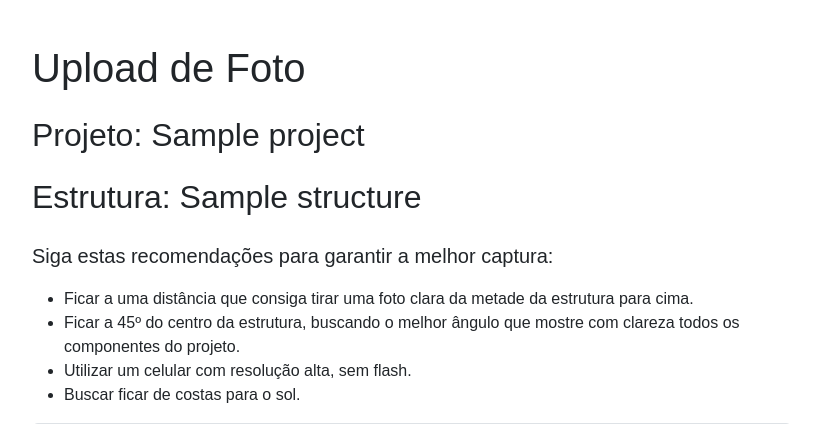
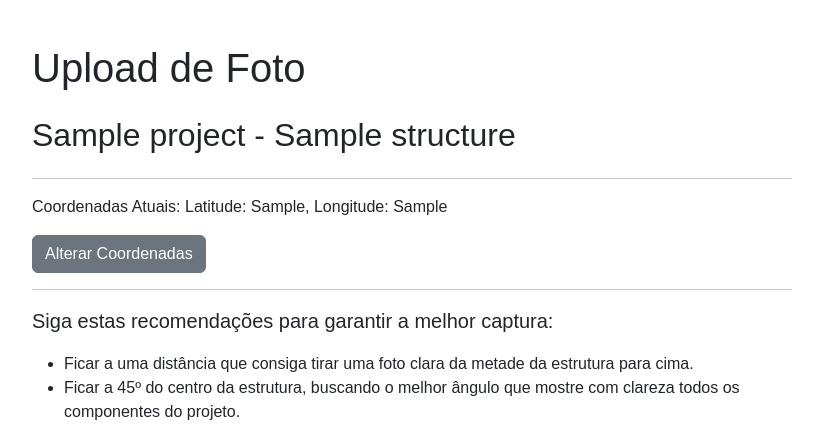
Before and after one commit to KValim/enel-poc-llm-identifier, a Flask app: template app/templates/upload_photo.html in a window 1280 px wide. Shown: the top 424 px of the page, without its empty margins (228-1047 px from the left). Run offline with Flask 2, Linux system fonts and the light colour scheme; the template is opened without the code that fills it: most values are stand-ins (such as "Sample title", 1, 10 or a date in 2020); grey boxes marked "Sample" are stand-in pictures; some libraries are stand-ins or nearby versions.

Commit message:
feat: get lat long automaticlty and manualy

```diff
--- a/app/static/js/script.js
+++ b/app/static/js/script.js
@@ -142,16 +142,17 @@ function showError(error) {
  * Previews the selected image file.
  */
 function previewImage() {
-    var file = document.getElementById("file-input").files;
-    if (file.length > 0) {
-        var fileReader = new FileReader();
+    const fileInput = document.getElementById('file-input');
+    const preview = document.getElementById('image-preview');
+    const file = fileInput.files[0];
+    const reader = new FileReader();
 
-        fileReader.onload = function(event) {
-            document.getElementById("image-preview").setAttribute("src", event.target.result);
-            document.getElementById("image-preview").style.display = "block";
-        };
+    reader.addEventListener('load', function() {
+        preview.src = reader.result;
+    }, false);
 
-        fileReader.readAsDataURL(file[0]);
+    if (file) {
+        reader.readAsDataURL(file);
     }
 }
 
@@ -159,5 +160,6 @@ function previewImage() {
  * Shows the loading spinner overlay.
  */
 function showLoadingSpinner() {
-    document.getElementById('loading-overlay').style.display = 'flex';
+    const overlay = document.getElementById('loading-overlay');
+    overlay.style.display = 'flex';
 }
--- a/app/templates/upload_photo.html
+++ b/app/templates/upload_photo.html
@@ -9,7 +9,7 @@
     <!-- Custom JavaScript -->
     <script src="/static/js/script.js"></script>
 </head>
-<body>
+<body onload="getLocation()">
     <!-- Loading Spinner Overlay -->
     <div class="loading-overlay" id="loading-overlay">
         <div class="spinner"></div>
@@ -28,8 +28,43 @@
 
         <!-- Page Header -->
         <h1 class="my-4">Upload de Foto</h1>
-        <h2 class="my-4">Projeto: {{ project }}</h2>
-        <h2 class="my-4">Estrutura: {{ structure }}</h2>
+        <h2 class="my-4">{{ project }} - {{ structure }}</h2>
+
+        <hr>
+        <!-- Display Current Coordinates -->
+        <p>Coordenadas Atuais: Latitude: <span id="current-latitude">{{ latitude_rounded }}</span>, Longitude: <span id="current-longitude">{{ longitude_rounded }}</span></p>
+        <!-- Button to Open Modal for Manual Coordinate Input -->
+        <button type="button" class="btn btn-secondary" data-bs-toggle="modal" data-bs-target="#coordinateModal">Alterar Coordenadas</button>
+
+        <hr>
+
+        <!-- Modal for Manual Coordinate Input -->
+        <div class="modal fade" id="coordinateModal" tabindex="-1" aria-labelledby="coordinateModalLabel" aria-hidden="true">
+            <div class="modal-dialog">
+                <div class="modal-content">
+                    <div class="modal-header">
+                        <h5 class="modal-title" id="coordinateModalLabel">Alterar Coordenadas</h5>
+                        <button type="button" class="btn-close" data-bs-dismiss="modal" aria-label="Close"></button>
+                    </div>
+                    <div class="modal-body">
+                        <form id="coordinateForm">
+                            <div class="mb-3">
+                                <label for="latitude" class="form-label">Latitude (ex: -23.550520):</label>
+                                <input type="text" class="form-control" id="latitude" name="latitude" value="{{ latitude or '' }}" placeholder="-23.550520">
+                            </div>
+                            <div class="mb-3">
+                                <label for="longitude" class="form-label">Longitude (ex: -46.633308):</label>
+                                <input type="text" class="form-control" id="longitude" name="longitude" value="{{ longitude or '' }}" placeholder="-46.633308">
+                            </div>
+                        </form>
+                    </div>
+                    <div class="modal-footer">
+                        <button type="button" class="btn btn-secondary" data-bs-dismiss="modal">Fechar</button>
+                        <button type="button" class="btn btn-primary" onclick="saveCoordinates()">Salvar Coordenadas</button>
+                    </div>
+                </div>
+            </div>
+        </div>
 
         <!-- Photo Upload Guidelines -->
         <p class="lead">Siga estas recomendações para garantir a melhor captura:</p>
@@ -42,8 +77,8 @@
 
         <!-- Photo Upload Form -->
         <form method="post" enctype="multipart/form-data" class="my-3" onsubmit="showLoadingSpinner();">
-            <input type="hidden" name="latitude" value="{{ request.args.get('latitude') }}">
-            <input type="hidden" name="longitude" value="{{ request.args.get('longitude') }}">
+            <input type="hidden" name="latitude" id="form-latitude" value="{{ latitude }}">
+            <input type="hidden" name="longitude" id="form-longitude" value="{{ longitude }}">
             <input type="hidden" name="direction" value="{{ request.args.get('direction') }}">
             <input type="hidden" name="new_structure" value="{{ new_structure }}">
             <!-- File Input -->
@@ -108,7 +143,60 @@
             window.location.href = url;
         }
 
-        // Resto do seu JavaScript
+        function saveCoordinates() {
+            var latitude = document.getElementById('latitude').value;
+            var longitude = document.getElementById('longitude').value;
+            if (!isValidLatLong(latitude, longitude)) {
+                alert('Por favor, insira coordenadas válidas.');
+                return;
+            }
+            document.getElementById('current-latitude').innerText = parseFloat(latitude).toFixed(6);
+            document.getElementById('current-longitude').innerText = parseFloat(longitude).toFixed(6);
+            document.getElementById('form-latitude').value = latitude;
+            document.getElementById('form-longitude').value = longitude;
+            var coordinateModal = new bootstrap.Modal(document.getElementById('coordinateModal'));
+            coordinateModal.hide();
+        }
+
+        function getLocation() {
+            if (navigator.geolocation) {
+                navigator.geolocation.getCurrentPosition(showPosition, showError);
+            } else {
+                alert("Geolocalização não é suportada por este navegador.");
+            }
+        }
+
+        function showPosition(position) {
+            var latitude = position.coords.latitude;
+            var longitude = position.coords.longitude;
+            document.getElementById('current-latitude').innerText = latitude.toFixed(6);
+            document.getElementById('current-longitude').innerText = longitude.toFixed(6);
+            document.getElementById('form-latitude').value = latitude;
+            document.getElementById('form-longitude').value = longitude;
+        }
+
+        function showError(error) {
+            switch(error.code) {
+                case error.PERMISSION_DENIED:
+                    alert("Usuário rejeitou a solicitação de Geolocalização.");
+                    break;
+                case error.POSITION_UNAVAILABLE:
+                    alert("As informações de localização não estão disponíveis.");
+                    break;
+                case error.TIMEOUT:
+                    alert("A solicitação para obter a localização do usuário expirou.");
+                    break;
+                case error.UNKNOWN_ERROR:
+                    alert("Ocorreu um erro desconhecido.");
+                    break;
+            }
+        }
+
+        function isValidLatLong(lat, long) {
+            var latPattern = /^-?([1-8]?\d(\.\d+)?|90(\.0+)?)$/;
+            var longPattern = /^-?((1[0-7]\d(\.\d+)?|180(\.0+)?)|(\d{1,2}(\.\d+)?))$/;
+            return latPattern.test(lat) && longPattern.test(long);
+        }
     </script>
 </body>
 </html>
```
Also changed, not shown: app/routes.py (+11 -1 lines).
